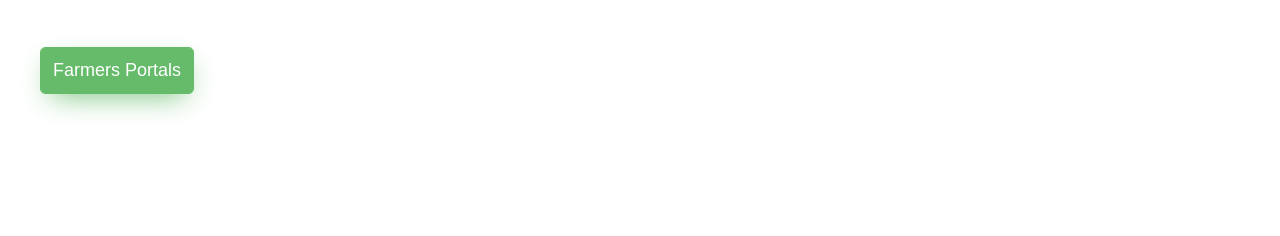
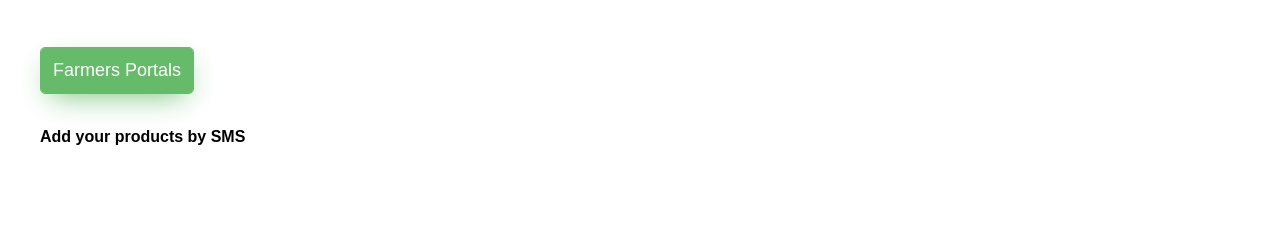
Before and after one commit to Dinesh-3018/uzhavanLanding, a plain HTML site: page index.html in a window 1280 px wide. Shown: the part 382-618 px from the top of the page. Drawn offline with Linux system fonts and the light colour scheme; a script that the page names is missing; a web font is replaced by a local one.

Commit message:
Test copletes

```diff
--- a/index.html
+++ b/index.html
@@ -121,6 +121,9 @@
                   class="btn btn__hero"
                   >Farmers Portals</a
                 >
+                <h4 style="padding-top: 30px;">
+                  Add your products by SMS
+                </h4>
               </div>
               <div class="hero__img">
                 <img src="assert/hero1.png" alt="" />
```
